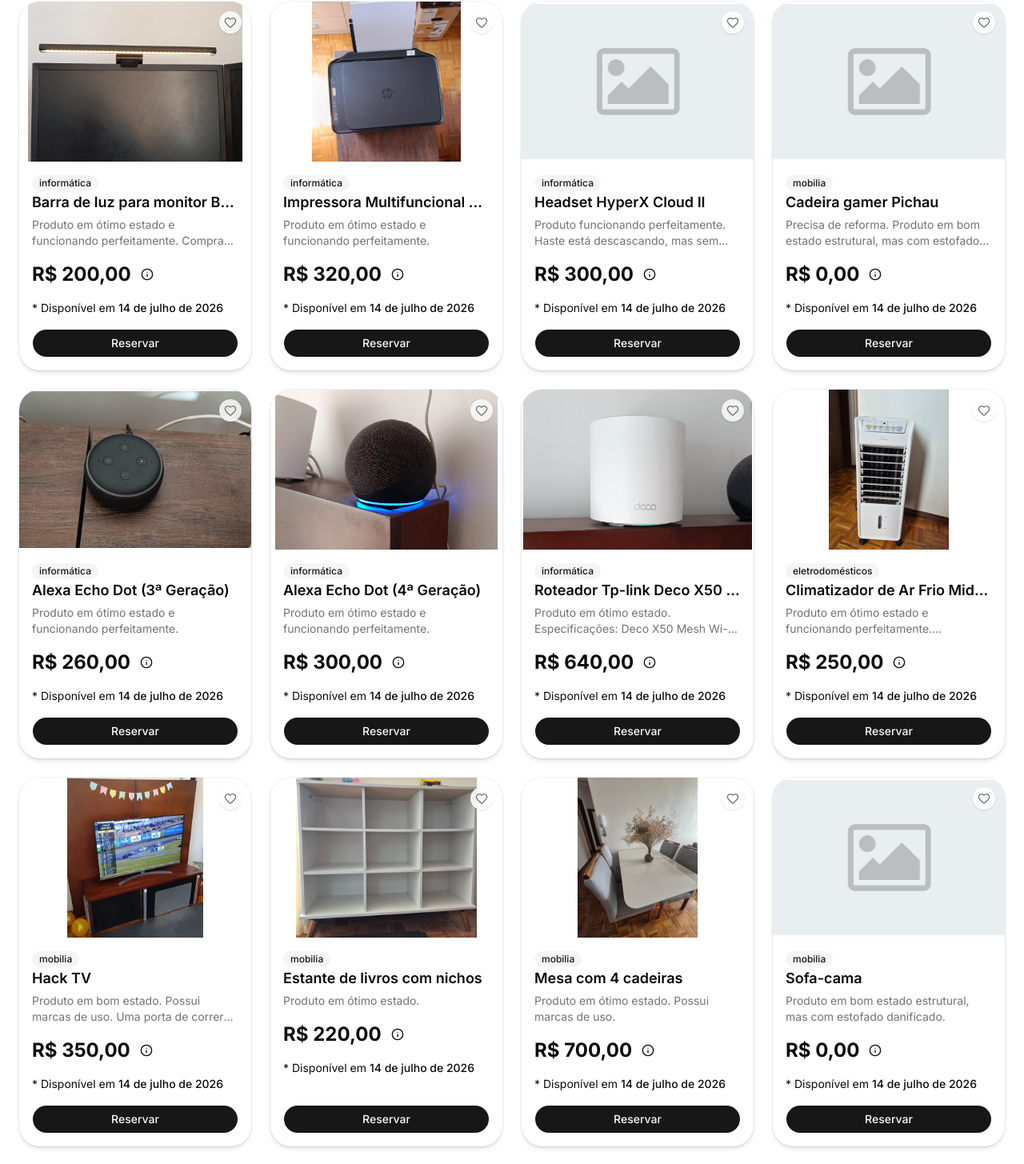
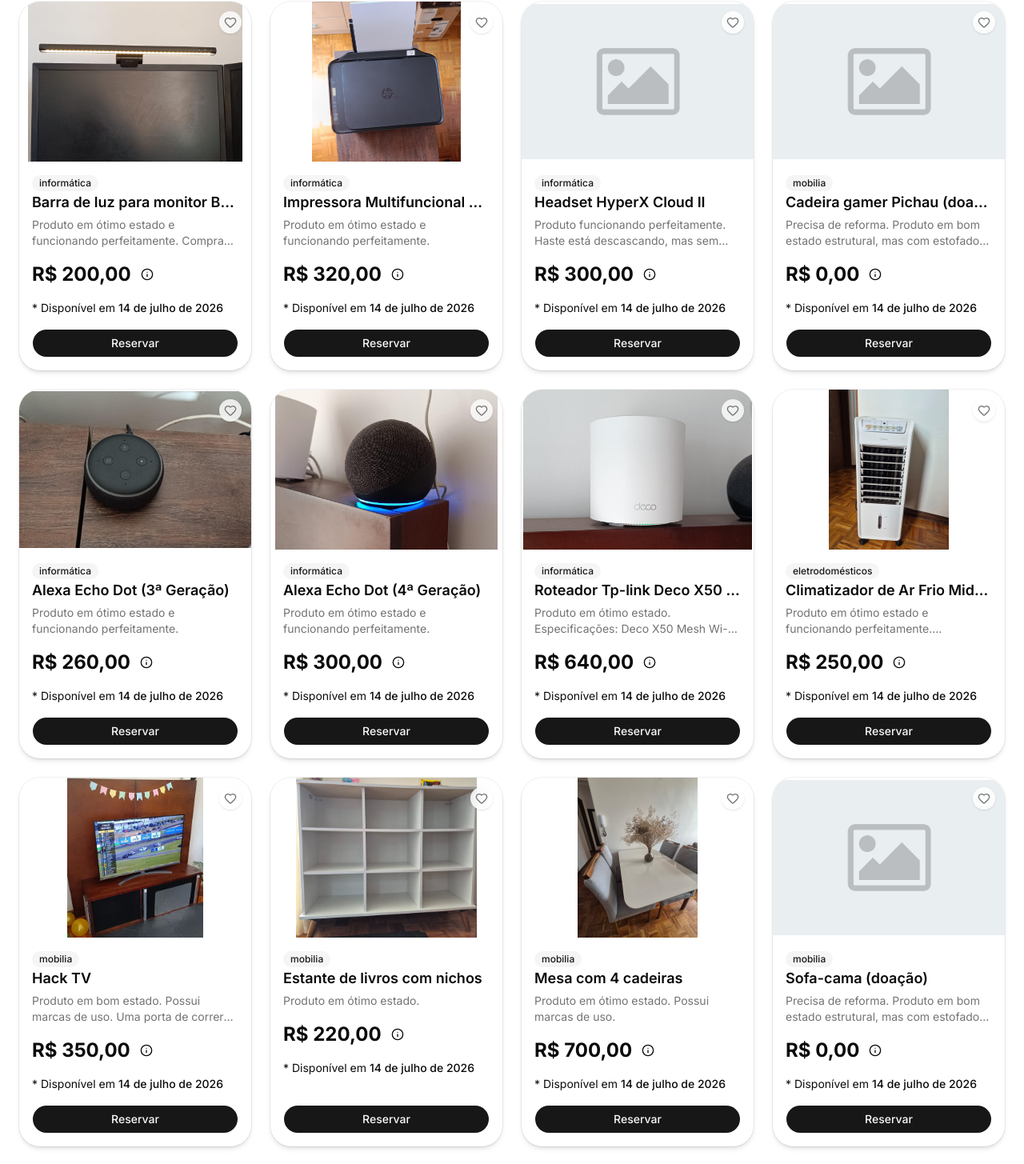
Before and after one commit to axeldouglas/garage-sale, a Next.js app: page / in a window 1280 px wide. Shown: the part 4559-6014 px from the top of the page at 80% size. Built offline with nearby package versions, Linux system fonts and the light colour scheme.

Commit message:
chore: donations

```diff
--- a/data/products.ts
+++ b/data/products.ts
@@ -351,7 +351,7 @@
   {
     id: '33',
     slug: 'cadeira-gamer-pichau-precisa-de-reforma',
-    title: 'Cadeira gamer Pichau',
+    title: 'Cadeira gamer Pichau (doação)',
     description:
       'Precisa de reforma. Produto em bom estado estrutural, mas com estofado danificado.',
     price: 0.0,
@@ -568,9 +568,9 @@
   {
     id: '48',
     slug: 'sofa-cama-precisa-de-reforma',
-    title: 'Sofa-cama',
-    description:
-      'Produto em bom estado estrutural, mas com estofado danificado.',
+    title: 'Sofa-cama (doação)',
+    description:
+      'Precisa de reforma. \nProduto em bom estado estrutural, mas com estofado danificado.',
     price: 0.0,
     images: [],
     status: 'available',
```
